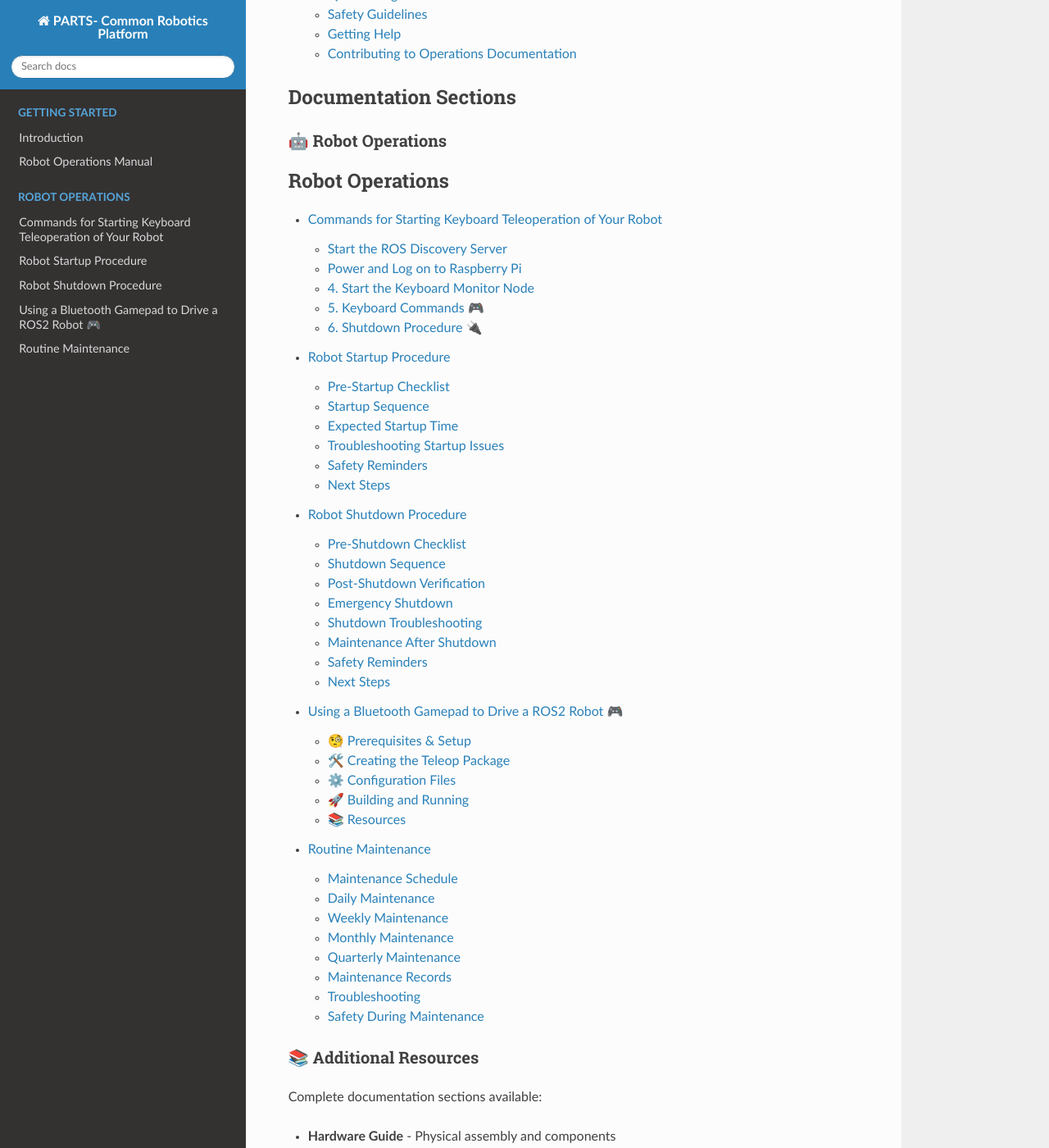
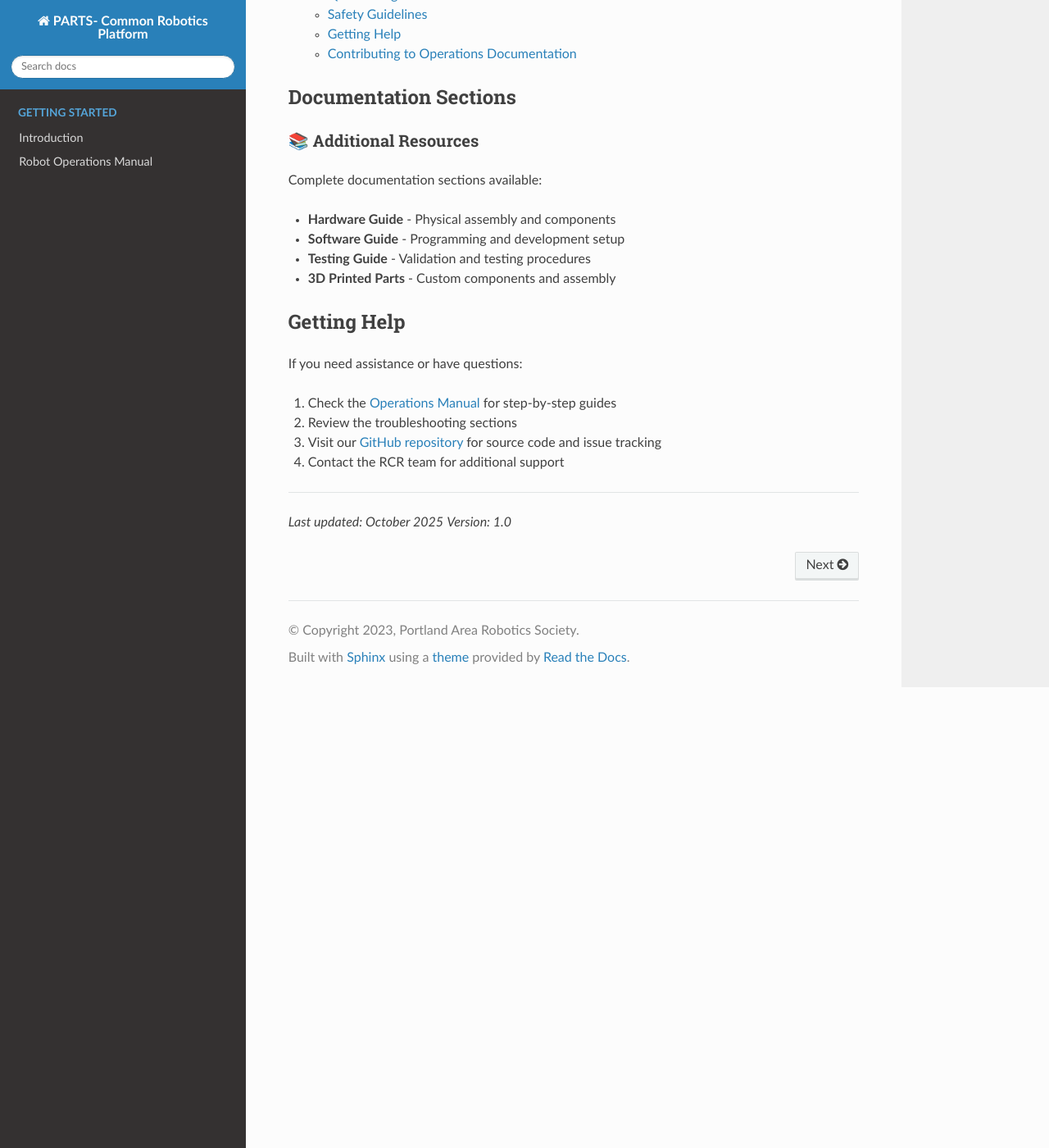
Before and after one commit to RoseCityRobotics/common_platform, a Sphinx documentation site: the page built from docs/source/index.md, in a window 1280 px wide and 1400 px high, scrolled down 739 px. Shown: the whole window at 82% size. Built offline with Sphinx 7.4.7 and the Read the Docs theme 3.1.0, drawn with Linux system fonts in a browser that asks for light colours.

Commit message:
fixing nav

````diff
--- a/docs/source/index.md
+++ b/docs/source/index.md
@@ -16,18 +16,7 @@ operations/index
 
 ## Documentation Sections
 
-### 🤖 Robot Operations
 
-```{toctree}
-:maxdepth: 2
-:caption: Robot Operations
-
-operations/daily_operations/KeyboardTeleop
-operations/daily_operations/startup_procedure
-operations/daily_operations/shutdown_procedure
-operations/daily_operations/ROS2_Joystick
-operations/daily_operations/maintenance
-```
 
 ### 📚 Additional Resources
 
````
